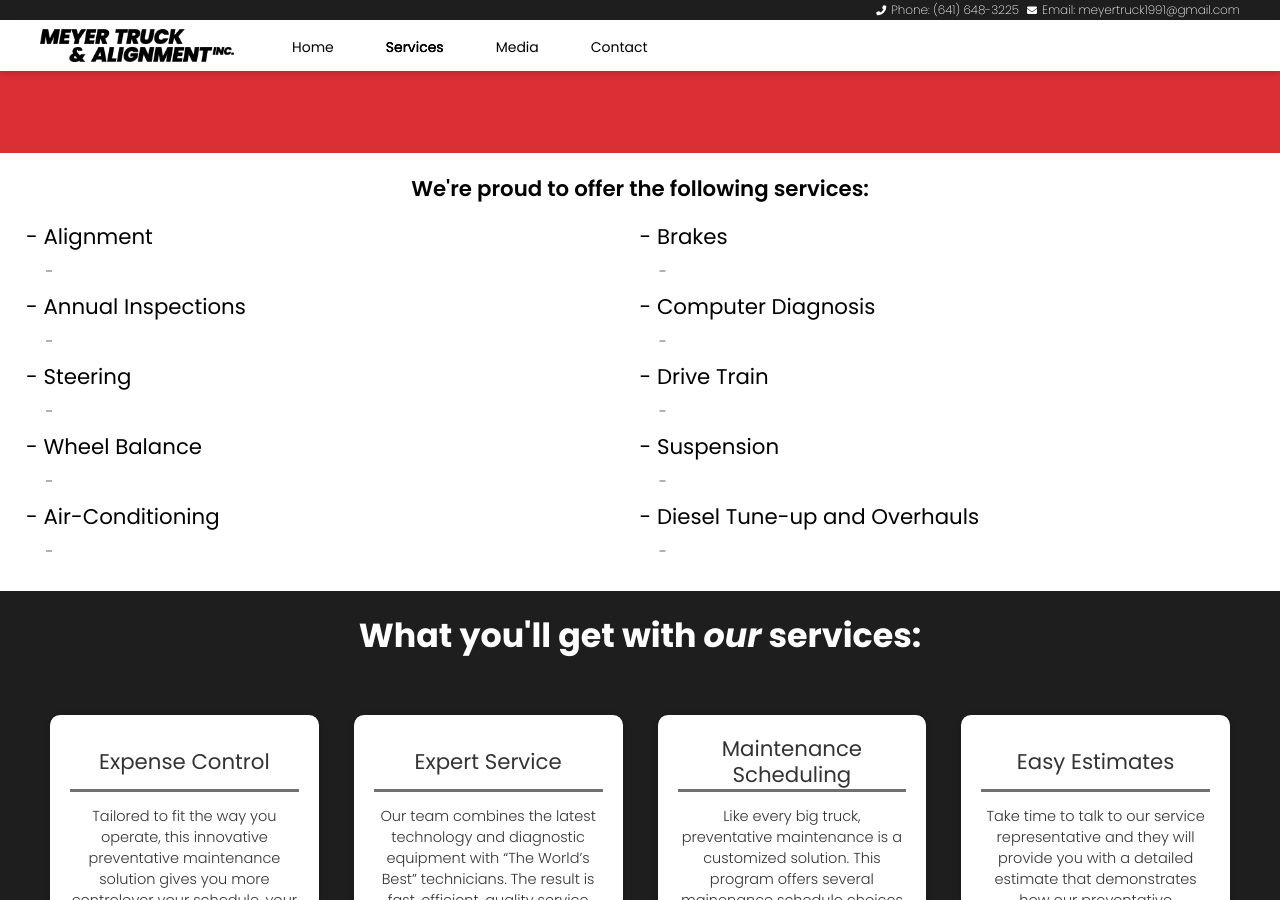
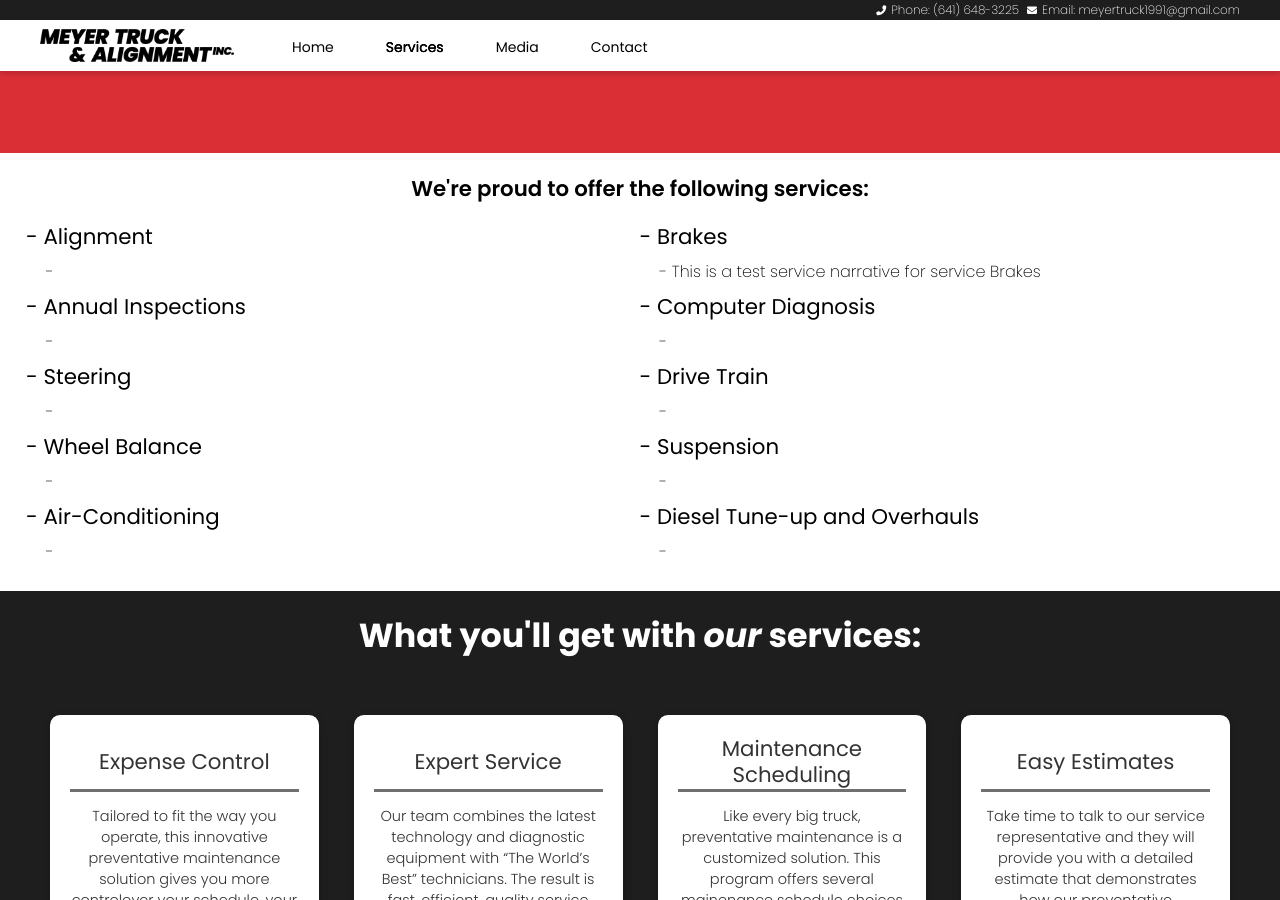
Before and after one commit to Abkes-Solutions-LLC/meyer-truck-and-alignment-website, a Jekyll site: the page built from services.html, in a window 1280 px wide and 900 px high, scrolled down 300 px. Built offline with Jekyll 4.4.1, drawn with Linux system fonts in a browser that asks for light colours; nearby versions of some CDN libraries.

Commit message:
Updated Brakes

```diff
--- a/_services/brakes.markdown
+++ b/_services/brakes.markdown
@@ -1,4 +1,6 @@
 ---
 title: Brakes
-date: 2022-03-11 17:54:00 Z
+date: 2022-03-11 11:54:00 -06:00
 ---
+
+This is a test service narrative for service Brakes
```
